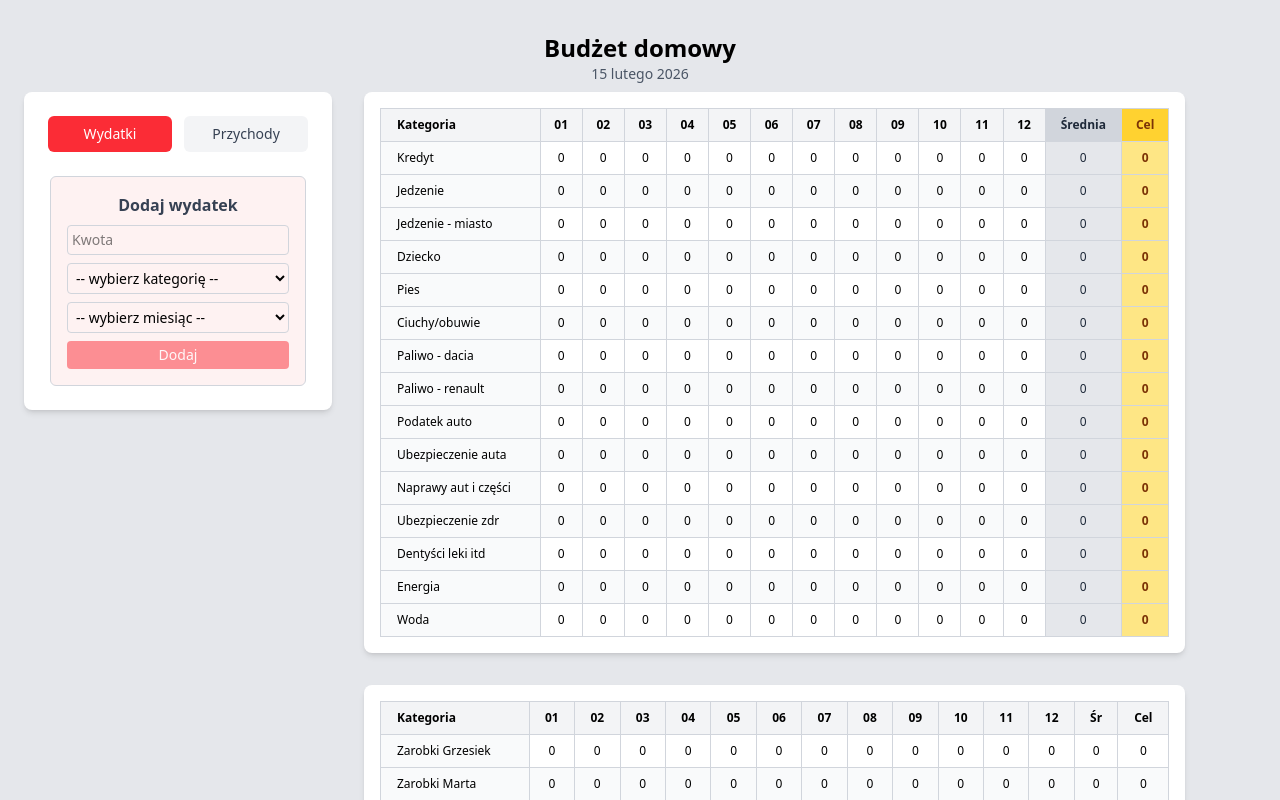
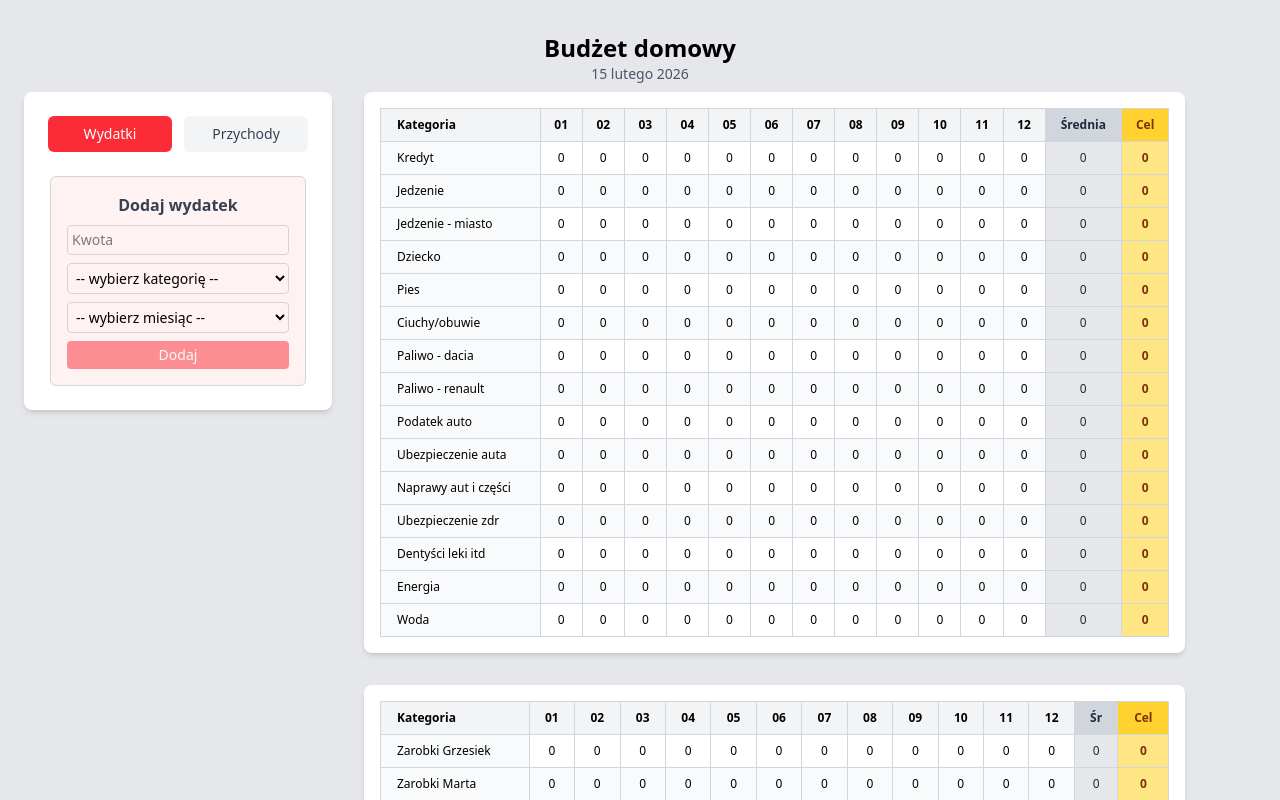
Before and after one commit to oleksaGrzegorz/budget-app, a React (Vite) app: page / in a window 1280 px wide. Shown: the top 800 px of the page. Built offline with nearby package versions, Linux system fonts and the light colour scheme.

Commit message:
feat(budgetSummaryTable): add average calculation for income

```diff
--- a/src/components/BudgetSummaryTable/BudgetSummaryTable.tsx
+++ b/src/components/BudgetSummaryTable/BudgetSummaryTable.tsx
@@ -16,6 +16,18 @@ export const BudgetSummaryTable = ({
   const getTotalIncome = (month: string) =>
     Object.values(incomes).reduce((sum, cat) => sum + (cat[month] || 0), 0);
 
+  const getAverageIncomeForCategory = (category: string) => {
+    const monthsData = incomes[category];
+    if (!monthsData) return 0;
+
+    const values = Object.values(monthsData).filter((v) => v > 0);
+
+    if (values.length === 0) return 0;
+
+    const sum = values.reduce((acc, val) => acc + val, 0);
+    return (sum / values.length).toFixed(2);
+  };
+
   return (
     <table className="w-full text-xs border border-gray-300 border-collapse">
       <thead className="bg-gray-100">
@@ -31,10 +43,10 @@ export const BudgetSummaryTable = ({
               {month}
             </th>
           ))}
-          <th className="px-3 py-2 text-center font-semibold border border-gray-300">
+          <th className="px-3 py-2 text-center font-semibold border border-gray-300 bg-gray-300 text-gray-800">
             Śr
           </th>
-          <th className="px-3 py-2 text-center font-semibold border border-gray-300">
+          <th className="px-3 py-2 text-center font-semibold border border-gray-300 bg-amber-300 text-amber-900">
             Cel
           </th>
         </tr>
@@ -56,8 +68,12 @@ export const BudgetSummaryTable = ({
                 {incomes[category]?.[month] || 0}
               </td>
             ))}
-            <td className="px-3 py-2 text-center border border-gray-300">0</td>
-            <td className="px-3 py-2 text-center border border-gray-300">0</td>
+            <td className="px-3 py-2 text-center border border-gray-300 bg-gray-200 text-gray-800 font-medium">
+              {getAverageIncomeForCategory(category)}
+            </td>
+            <td className="px-3 py-2 text-center border border-gray-300 bg-amber-200 text-amber-900 font-semibold">
+              0
+            </td>
           </tr>
         ))}
 
@@ -68,7 +84,7 @@ export const BudgetSummaryTable = ({
           {months.map((month) => (
             <td
               key={month}
-              className="px-3 py-2 text-center border border-gray-300"
+              className="px-3 py-2 text-center border border-gray-300 "
             >
               {getTotalIncome(month)}
             </td>
@@ -84,7 +100,7 @@ export const BudgetSummaryTable = ({
           {months.map((month) => (
             <td
               key={month}
-              className="px-3 py-2 text-center border border-gray-300"
+              className="px-3 py-2 text-center border border-gray-300 "
             >
               {getTotalExpenses(month)}
             </td>
```
